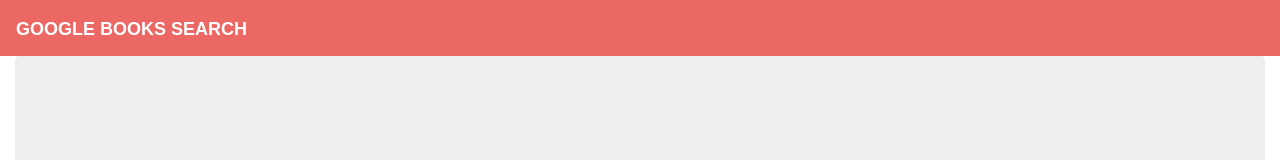
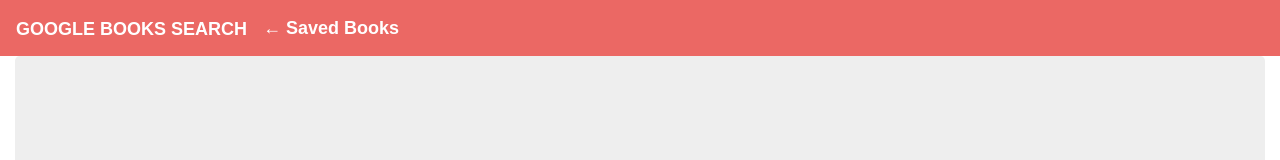
Before and after one commit to herivillaz/Google-Books, a React (Create React App) app in the folder client/: page / in a window 1280 px wide. Shown: the top 160 px of the page. Built offline with nearby package versions, Linux system fonts and the light colour scheme; a web font is replaced by a local one.

Commit message:
style saved books link

```diff
--- a/client/src/components/Nav/index.js
+++ b/client/src/components/Nav/index.js
@@ -7,7 +7,7 @@
       <a className="navbar-brand" href="/">
         Google Books Search
       </a>
-      <Link to="/books">← Saved Books</Link>
+      <Link to="/books" style={{color: 'white'}}>← Saved Books</Link>
     </nav>
   );
 }
```
